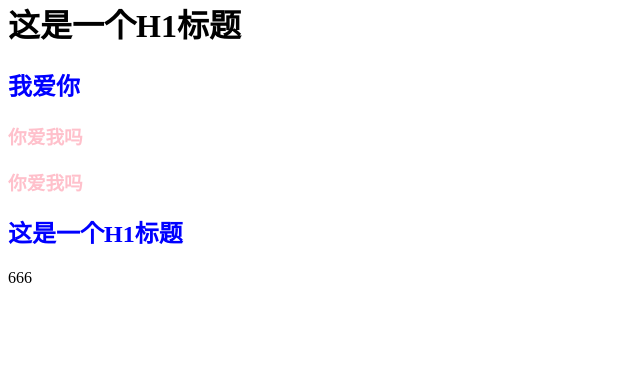
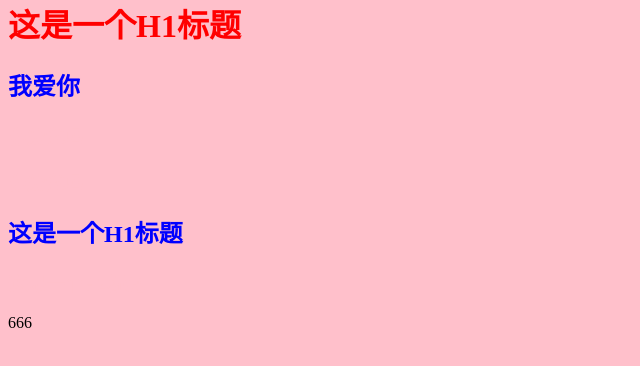
Before and after one commit to guanyuxiaolu/price_01, a plain HTML site: page index.html in a window 1280 px wide. Shown: the whole page, without its empty margins (0-640 px from the left). Drawn offline with Linux system fonts and the light colour scheme.

```diff
--- a/index.css
+++ b/index.css
@@ -1,3 +1,12 @@
 * {
     margin-top: 0;
 }
+
+body {
+    background-color: pink;
+}
+
+h1 {
+    color: red;
+    font-size: 25;
+}
--- a/index.html
+++ b/index.html
@@ -23,6 +23,8 @@
   <h3>你爱我吗</h3>
   <h3>你爱我吗</h3>
   <h2>这是一个H1标题</h2>
+  <h3>这是一个H2标题</h3>
+
   <div class="wo">
     666
   </div>
```
